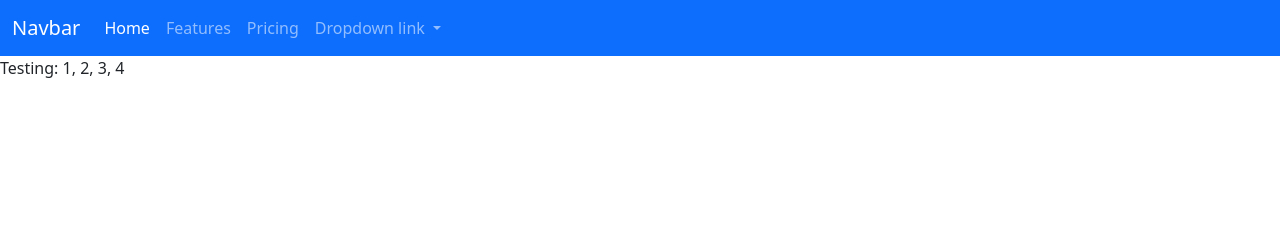
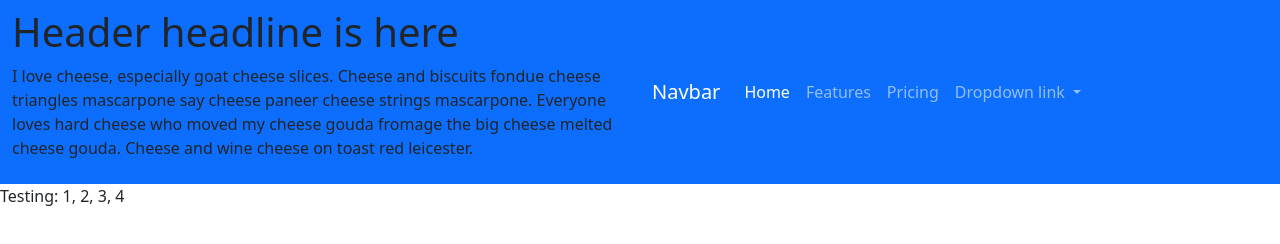
Before and after one commit to Bospey/bo-bootstrap, a website: page src/index.html in a window 1280 px wide. Drawn offline with nearby package versions, Linux system fonts and the light colour scheme; files that its build step writes are made by us from their sources; files whose address does not match are found by name.

Commit message:
making changes

```diff
--- a/src/index.html
+++ b/src/index.html
@@ -9,6 +9,13 @@
 
 <body>
   <nav class="navbar navbar-expand-lg bg-primary" data-bs-theme="dark">
+    <div class="container">
+      <header>
+        <h1>Header headline is here</h1>
+        <p>I love cheese, especially goat cheese slices. Cheese and biscuits fondue cheese triangles mascarpone say cheese paneer cheese strings mascarpone. Everyone loves hard cheese who moved my cheese gouda fromage the big cheese melted cheese gouda. Cheese and wine cheese on toast red leicester.
+        </p>
+      </header>
+    </div>
     <div class="container-fluid">
       <a class="navbar-brand" href="#">Navbar</a>
       <button class="navbar-toggler" type="button" data-bs-toggle="collapse" data-bs-target="#navbarNavDropdown" aria-controls="navbarNavDropdown" aria-expanded="false" aria-label="Toggle navigation">
```
